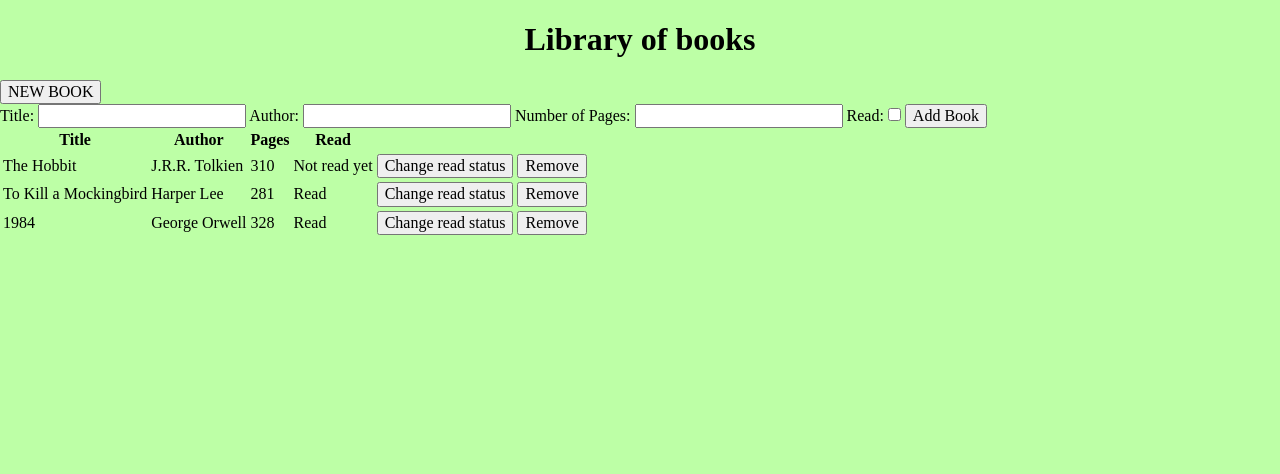
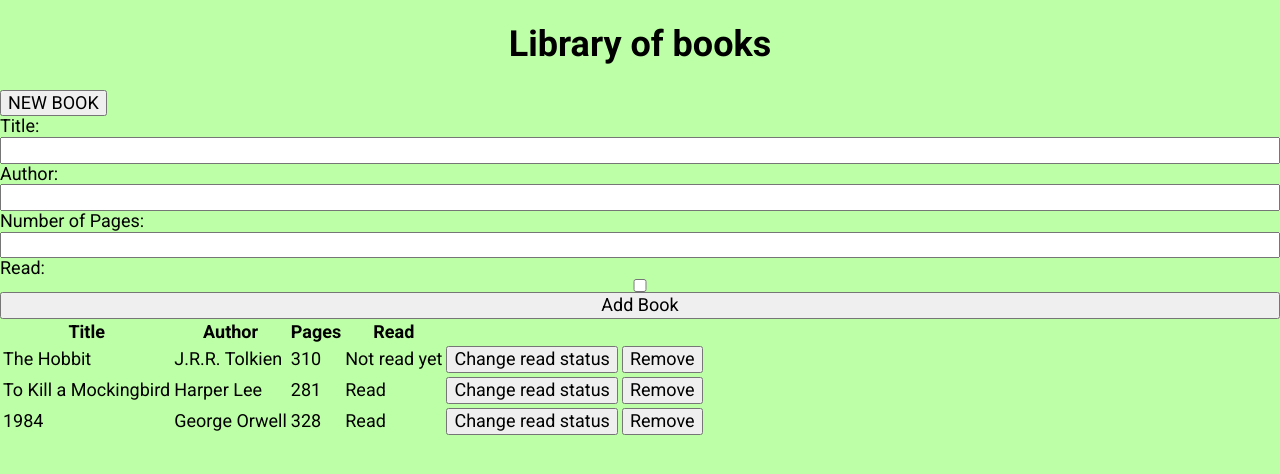
Before and after one commit to Adnosk/library, a website: page index.html in a window 1280 px wide. Both pictures are taken after a click on the button "NEW BOOK". Drawn offline with Linux system fonts and the light colour scheme.

Commit message:
Add google fonts, change size

```diff
--- a/index.html
+++ b/index.html
@@ -6,6 +6,12 @@
     <meta name="viewport" content="width=device-width, initial-scale=1.0" />
     <link rel="stylesheet" href="style/style.css" />
     <link rel="stylesheet" href="style/normalize.css" />
+    <link rel="preconnect" href="https://fonts.googleapis.com" />
+    <link rel="preconnect" href="https://fonts.gstatic.com" crossorigin />
+    <link
+      href="https://fonts.googleapis.com/css2?family=Roboto:wght@400;700&display=swap"
+      rel="stylesheet"
+    />
     <script src="js/script.js" defer></script>
     <title>Library</title>
   </head>
--- a/style/style.css
+++ b/style/style.css
@@ -1,7 +1,14 @@
 body {
   background: #bdffa6;
+  font-family: 'Roboto', sans-serif;
+  font-size: 18px;
 }
 
 h1 {
   text-align: center;
 }
+
+#newBookForm {
+  display: flex;
+  flex-direction: column;
+}
```
